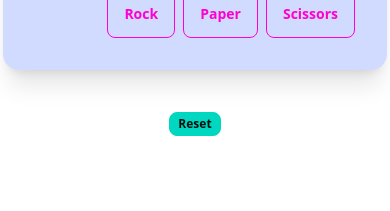
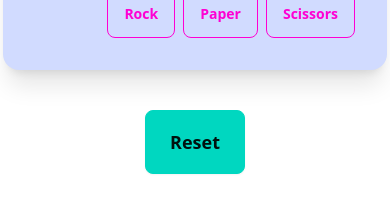
Before and after one commit to GabrielRosalesAzurdia/project-piedra-papel-tijera, a React (Vite) app: page / in a window 390 px wide. Shown: the part 1306-1517 px from the top of the page. Before the commit the page ends 1442 px from the top, so only its background shows below. Built offline with nearby package versions, Linux system fonts and the light colour scheme.

Commit message:
changing reset button size

```diff
--- a/src/pages/GameScreen/GameScreen.tsx
+++ b/src/pages/GameScreen/GameScreen.tsx
@@ -66,10 +66,10 @@ const GameScreen: React.FC<GameScreenInterface> = () => {
       </div>
 
       <div
-        className="pt-10 text-center"
+        className="pt-10 text-center pb-10"
         onClick={reset}
       >
-        <button className="btn btn-accent btn-xs sm:btn-sm md:btn-md lg:btn-lg">
+        <button className="btn btn-accent btn-lg">
           Reset
         </button>
       </div>
```
